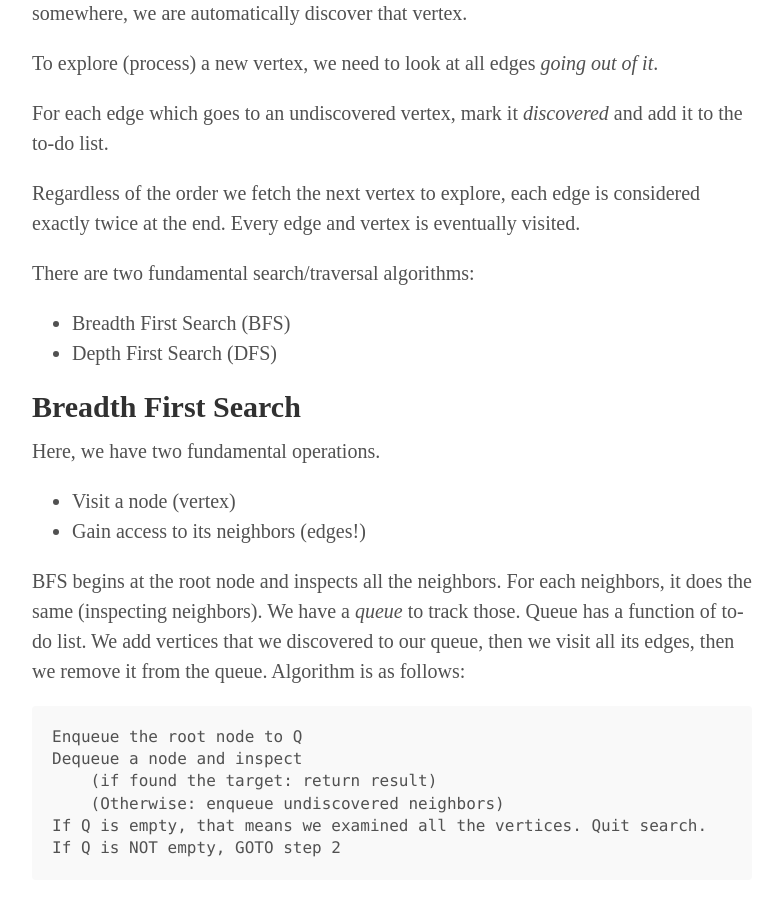
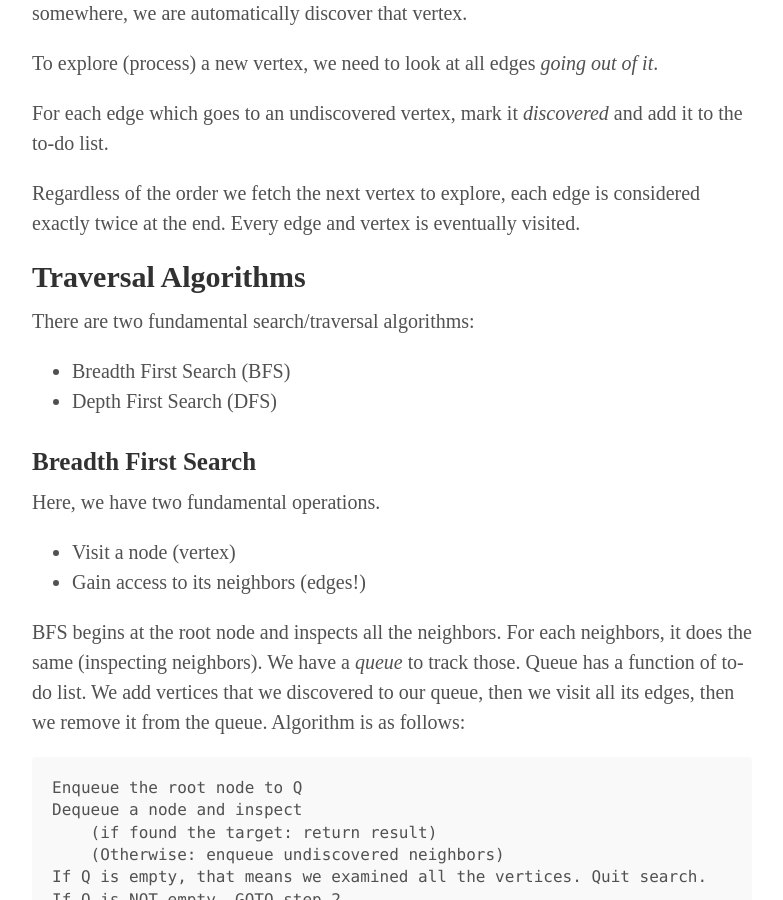
Before and after one commit to serhanbaker/serhanbaker.github.io, a Jekyll site: the page built from _posts/2014-07-06-graph-theory-part2.md, in a window 1280 px wide and 900 px high, scrolled down 1862 px. Shown: the whole window, without its empty margins (428-1211 px from the left). Built offline with Jekyll 4.4.1, drawn with Linux system fonts in a browser that asks for light colours; some web fonts are replaced; Markdown is read by kramdown in place of the engine named in the settings.

Commit message:
Update 2014-07-06-graph-theory-part2.md

```diff
--- a/_posts/2014-07-06-graph-theory-part2.md
+++ b/_posts/2014-07-06-graph-theory-part2.md
@@ -39,12 +39,14 @@ For each edge which goes to an undiscovered vertex, mark it *discovered* and add
 
 Regardless of the order we fetch the next vertex to explore, each edge is considered exactly twice at the end. Every edge and vertex is eventually visited.
 
+## Traversal Algorithms
+
 There are two fundamental search/traversal algorithms:
 
 * Breadth First Search (BFS)
 * Depth First Search (DFS)
 
-## Breadth First Search
+### Breadth First Search
 Here, we have two fundamental operations.
 
 * Visit a node (vertex)
@@ -94,5 +96,5 @@ static void bfs(Graph g, int start) {
 
 ![](/public/img/g2/bfs.gif "this is bfs")
 
-## Depth First Search
+### Depth First Search
 *Wait for it..*
```
